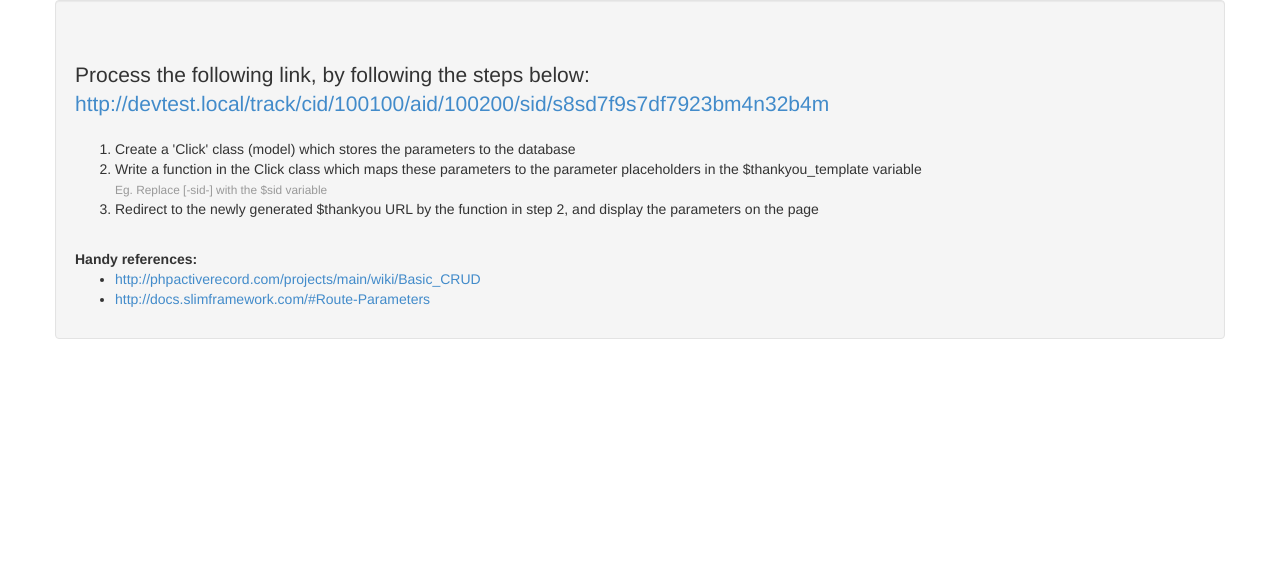
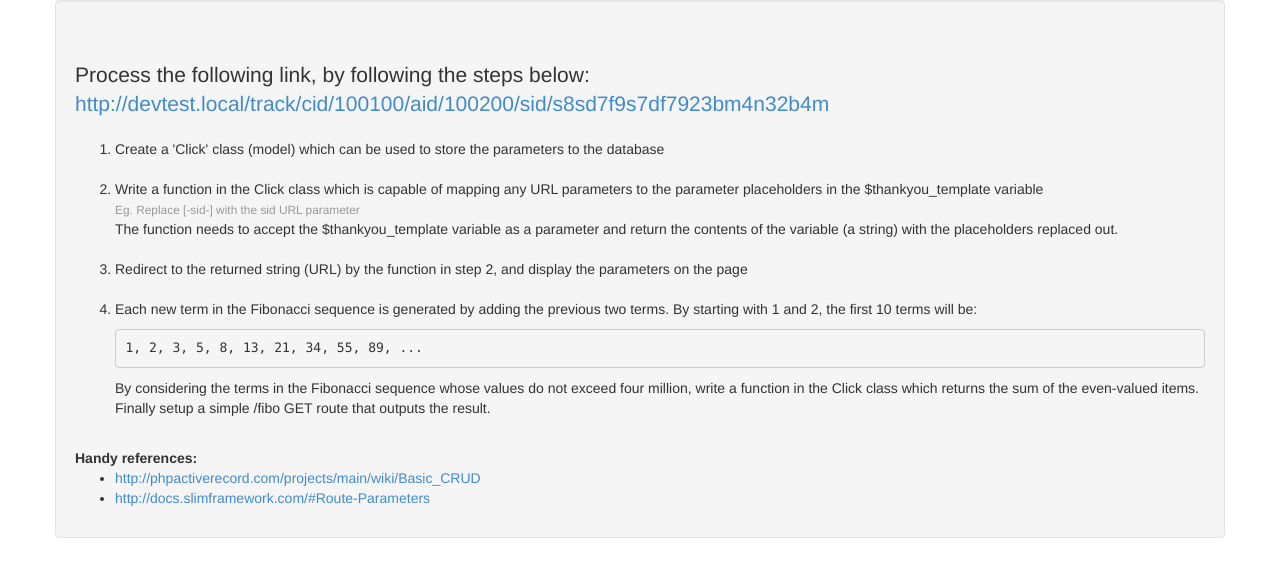
Before and after one commit to techmpire/hotornot, a PHP site: page /templates/home.html in a window 1280 px wide. Shown: the top 577 px of the page. Run offline with PHP 8.4, Linux system fonts and the light colour scheme; some libraries are stand-ins or nearby versions.

Commit message:
test tweak

```diff
--- a/index.php
+++ b/index.php
@@ -26,7 +26,7 @@
     });
 
     // To implement...
-    $app->get('/track/cid/:cid/aid/:aid/sid/:sid', function ($cid, $aid, $sid) use ($app) {
+    $app->get('/track/cid/:cid/aid/:aid/sid/:sid', function () use ($app) {
 
         $thankyou_template = 'http://devtest.local/thankyou/camp/[-cid-]/aff/[-aid-]/pub/[-sid-]';
 
--- a/templates/home.html
+++ b/templates/home.html
@@ -32,14 +32,23 @@
           </p>
           <ol>
             <li>
-              Create a 'Click' class (model) which stores the parameters to the database
+              Create a 'Click' class (model) which can be used to store the parameters to the database <br/><br/>
             </li>
             <li>
-              Write a function in the Click class which maps these parameters to the parameter placeholders in the $thankyou_template variable<br/>
-              <small class="text-muted">Eg. Replace [-sid-] with the $sid variable</small>
+              Write a function in the Click class which is capable of mapping any URL parameters to the parameter placeholders in the $thankyou_template variable<br/>
+              <small class="text-muted">Eg. Replace [-sid-] with the sid URL parameter<br/></small>
+                The function needs to accept the $thankyou_template variable as a parameter and return the contents of the variable (a string) with the placeholders replaced out.
+                <br/><br/>
             </li>
             <li>
-              Redirect to the newly generated $thankyou URL by the function in step 2, and display the parameters on the page
+              Redirect to the returned string (URL) by the function in step 2, and display the parameters on the page<br/><br/>
+            </li>
+            <li>
+                Each new term in the Fibonacci sequence is generated by adding the previous two terms. By starting with 1 and 2, the first 10 terms will be:
+
+                  <p><pre>1, 2, 3, 5, 8, 13, 21, 34, 55, 89, ...</pre></p>
+
+                  By considering the terms in the Fibonacci sequence whose values do not exceed four million, write a function in the Click class which returns the sum of the even-valued items. Finally setup a simple /fibo GET route that outputs the result.
             </li>
           </ol>
 
```
